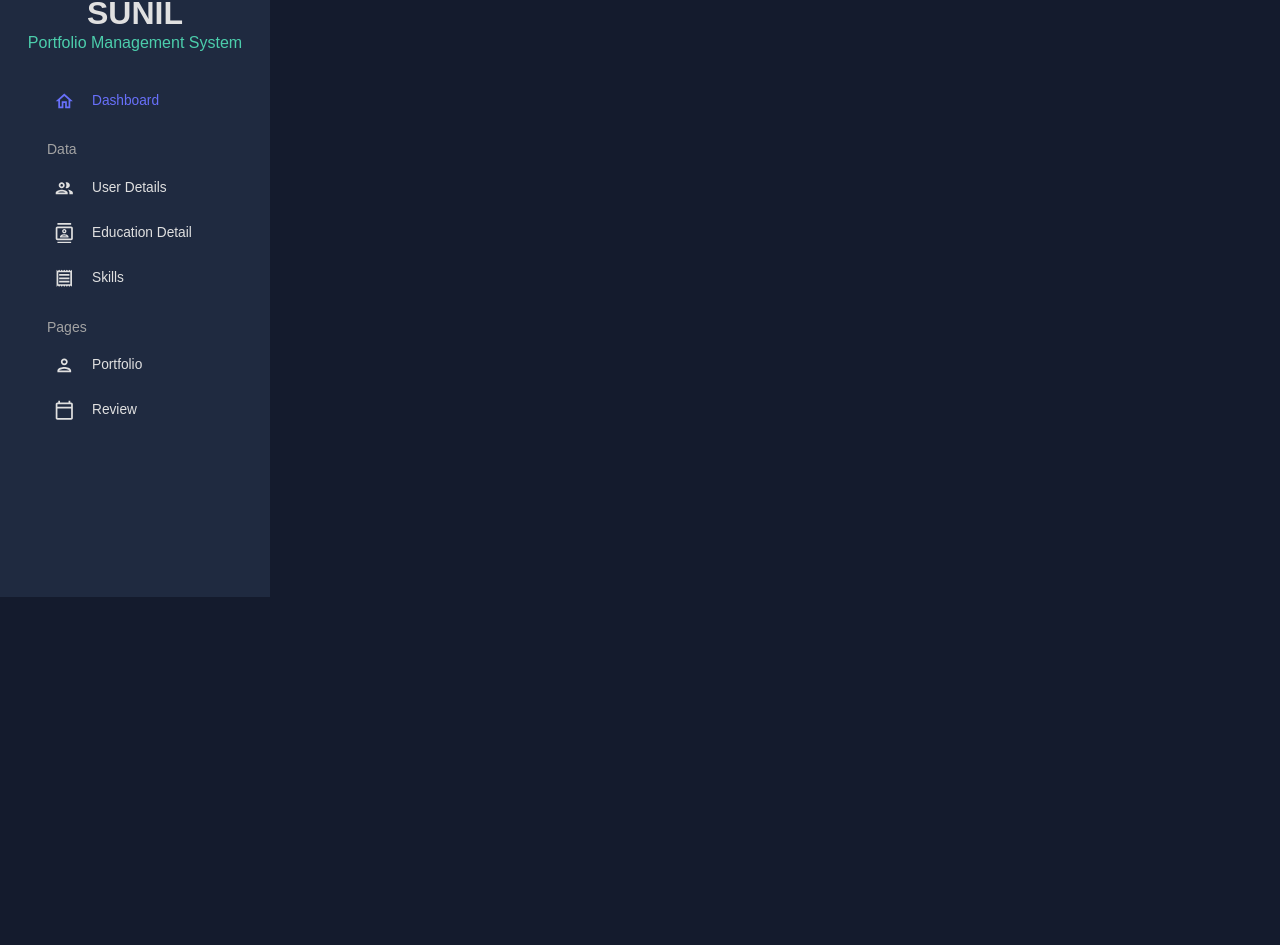
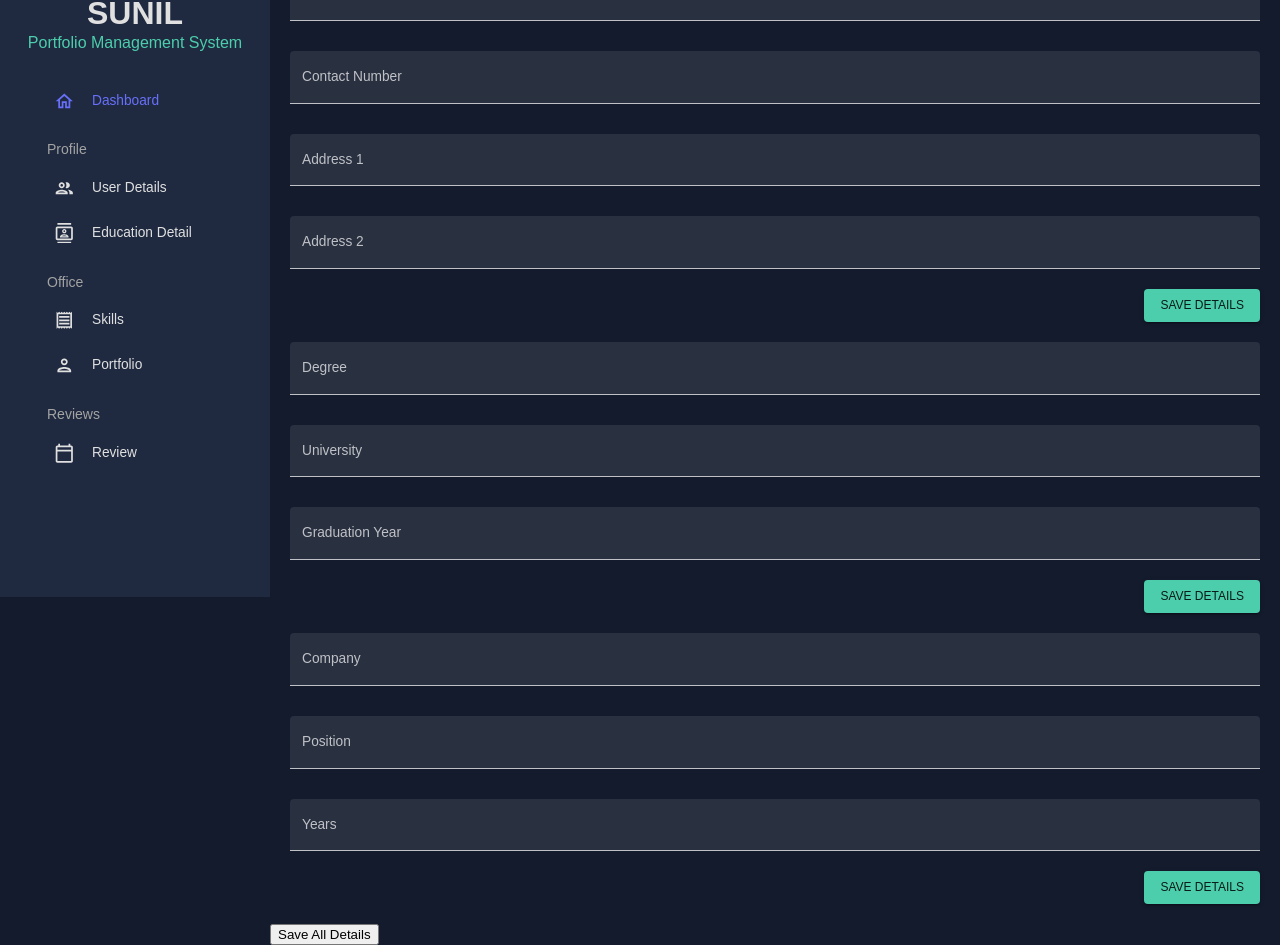
Before and after one commit to srpuce11/portfolio-management-system, a React (Create React App) app: page /reviews in a window 1280 px wide. Shown: the part 203-1148 px from the top of the page. Before the commit the page ends 800 px from the top, so only its background shows below. Built offline with nearby package versions, Linux system fonts and the light colour scheme.

Commit message:
form-not-working

```diff
--- a/src/Routes/RouterModule.jsx
+++ b/src/Routes/RouterModule.jsx
@@ -6,6 +6,11 @@ import { CssBaseline, ThemeProvider } from "@mui/material";
 import Sidebar from "./Sidebar";
 import Topbar from "./Topbar";
 import { ColorModeContext, useMode } from "./theme";
+import Form from "../components/form";
+import PersonalDetail from "../pages/personalDetail";
+import EducationDetails from "../pages/educationDetails";
+import EmploymentDetails from "../pages/employeeDetail";
+import FormContainer from "../components/form/formContainer";
 
 const RouterModule = () => {
   const [theme, colorMode] = useMode();
@@ -19,6 +24,11 @@ const RouterModule = () => {
             <Topbar />
             <Routes>
               <Route path="/home" element={<HomePage />} />
+              <Route path="/personal" element={<PersonalDetail />} />
+              <Route path="/education" element={<EducationDetails />} />
+              <Route path="/skills" element={<PersonalDetail />} />
+              <Route path="/employee" element={<EmploymentDetails />} />
+              <Route path="/reviews" element={<FormContainer />} />
             </Routes>
           </main>
         </div>
--- a/src/Routes/Sidebar.jsx
+++ b/src/Routes/Sidebar.jsx
@@ -138,47 +138,56 @@ const Sidebar = () => {
               color={colors.grey[300]}
               sx={{ m: "15px 0 5px 20px" }}
             >
-              Data
+              Profile
             </Typography>
             <Item
               title="User Details"
-              to="/team"
+              to="/personal"
               icon={<PeopleOutlinedIcon />}
               selected={selected}
               setSelected={setSelected}
             />
             <Item
               title="Education Detail"
-              to="/contacts"
+              to="/education"
               icon={<ContactsOutlinedIcon />}
               selected={selected}
               setSelected={setSelected}
             />
-            <Item
-              title="Skills"
-              to="/invoices"
-              icon={<ReceiptOutlinedIcon />}
-              selected={selected}
-              setSelected={setSelected}
-            />
+
 
             <Typography
               variant="h6"
               color={colors.grey[300]}
               sx={{ m: "15px 0 5px 20px" }}
             >
-              Pages
+            Office
             </Typography>
             <Item
+            title="Skills"
+            to="/skills"
+            icon={<ReceiptOutlinedIcon />}
+            selected={selected}
+            setSelected={setSelected}
+          />
+            <Item
               title="Portfolio"
-              to="/form"
+              to="/employee"
               icon={<PersonOutlinedIcon />}
               selected={selected}
               setSelected={setSelected}
             />
+            <Typography
+            variant="h6"
+            color={colors.grey[300]}
+            sx={{ m: "15px 0 5px 20px" }}
+          >
+
+          Reviews
+          </Typography>
             <Item
               title="Review"
-              to="/calendar"
+              to="/reviews"
               icon={<CalendarTodayOutlinedIcon />}
               selected={selected}
               setSelected={setSelected}
--- /dev/null
+++ b/src/components/form/formContainer.jsx
@@ -0,0 +1,37 @@
+import React, { useState } from "react";
+import PersonalDetails from "../../pages/personalDetail";
+import EducationDetails from "../../pages/educationDetails";
+import EmploymentDetails from "../../pages/employeeDetail";
+
+const FormContainer = () => {
+  const [userId] = useState(new Date().getTime());
+  const [personalDetails, setPersonalDetails] = useState(null);
+  const [educationDetails, setEducationDetails] = useState(null);
+  const [employmentDetails, setEmploymentDetails] = useState(null);
+
+  const handleFormSubmit = (details, setDetails) => (values) => {
+    setDetails(values);
+  };
+
+  const handleFinalSubmit = () => {
+    const userDetails = {
+      userId,
+      ...personalDetails,
+      ...educationDetails,
+      ...employmentDetails,
+    };
+    localStorage.setItem(userId, JSON.stringify(userDetails));
+    console.log(`Data saved for user ID: ${userId}`, userDetails);
+  };
+
+  return (
+    <div>
+      <PersonalDetails onSubmit={handleFormSubmit(personalDetails, setPersonalDetails)} />
+      <EducationDetails onSubmit={handleFormSubmit(educationDetails, setEducationDetails)} />
+      <EmploymentDetails onSubmit={handleFormSubmit(employmentDetails, setEmploymentDetails)} />
+      <button onClick={handleFinalSubmit}>Save All Details</button>
+    </div>
+  );
+};
+
+export default FormContainer;
--- /dev/null
+++ b/src/components/form/index.jsx
@@ -0,0 +1,60 @@
+import React from "react";
+import { Box, Button, TextField } from "@mui/material";
+import { Formik } from "formik";
+
+const ReusableForm = ({ fields, initialValues, validationSchema, onSubmit }) => {
+  const handleFormSubmit = (values) => {
+    onSubmit(values);
+  };
+
+  return (
+    <Box m="20px">
+      <Formik
+        onSubmit={handleFormSubmit}
+        initialValues={initialValues}
+        validationSchema={validationSchema}
+      >
+        {({
+          values,
+          errors,
+          touched,
+          handleBlur,
+          handleChange,
+          handleSubmit,
+        }) => (
+          <form onSubmit={handleSubmit}>
+            <Box
+              display="grid"
+              gap="30px"
+              gridTemplateColumns="repeat(4, minmax(0, 1fr))"
+            >
+              {fields.map((field) => (
+                <TextField
+                  key={field.name}
+                  fullWidth
+                  variant="filled"
+                  type={field.type}
+                  label={field.label}
+                  onBlur={handleBlur}
+                  onChange={handleChange}
+                  value={values[field.name]}
+                  name={field.name}
+                  error={!!touched[field.name] && !!errors[field.name]}
+                  helperText={touched[field.name] && errors[field.name]}
+                  sx={{ gridColumn: field.gridColumn }}
+                />
+              ))}
+            </Box>
+            <Box display="flex" justifyContent="end" mt="20px">
+              <Button type="submit" color="secondary" variant="contained">
+                Save Details
+              </Button>
+            </Box>
+          </form>
+        )}
+      </Formik>
+    </Box>
+  );
+};
+
+export default ReusableForm;
--- /dev/null
+++ b/src/pages/educationDetails.jsx
@@ -0,0 +1,32 @@
+import React from "react";
+import ReusableForm from "../components/form/index";
+import * as yup from "yup";
+
+const educationDetailsFields = [
+  { name: "degree", label: "Degree", type: "text", gridColumn: "span 4" },
+  { name: "university", label: "University", type: "text", gridColumn: "span 4" },
+  { name: "graduationYear", label: "Graduation Year", type: "text", gridColumn: "span 4" },
+];
+
+const educationDetailsSchema = yup.object().shape({
+  degree: yup.string().required("required"),
+  university: yup.string().required("required"),
+  graduationYear: yup.string().required("required"),
+});
+
+const EducationDetails = ({ onSubmit }) => {
+  return (
+    <ReusableForm
+      fields={educationDetailsFields}
+      initialValues={{
+        degree: "",
+        university: "",
+        graduationYear: "",
+      }}
+      validationSchema={educationDetailsSchema}
+      onSubmit={onSubmit}
+    />
+  );
+};
+
+export default EducationDetails;
--- /dev/null
+++ b/src/pages/employeeDetail.jsx
@@ -0,0 +1,32 @@
+import React from "react";
+import ReusableForm from "../components/form/index";
+import * as yup from "yup";
+
+const employmentDetailsFields = [
+  { name: "company", label: "Company", type: "text", gridColumn: "span 4" },
+  { name: "position", label: "Position", type: "text", gridColumn: "span 4" },
+  { name: "years", label: "Years", type: "text", gridColumn: "span 4" },
+];
+
+const employmentDetailsSchema = yup.object().shape({
+  company: yup.string().required("required"),
+  position: yup.string().required("required"),
+  years: yup.string().required("required"),
+});
+
+const EmploymentDetails = ({ onSubmit }) => {
+  return (
+    <ReusableForm
+      fields={employmentDetailsFields}
+      initialValues={{
+        company: "",
+        position: "",
+        years: "",
+      }}
+      validationSchema={employmentDetailsSchema}
+      onSubmit={onSubmit}
+    />
+  );
+};
+
+export default EmploymentDetails;
--- /dev/null
+++ b/src/pages/personalDetail.jsx
@@ -0,0 +1,44 @@
+import React from "react";
+import ReusableForm from "../components/form/index";
+import * as yup from "yup";
+
+const phoneRegExp =
+  /^((\+[1-9]{1,4}[ -]?)|(\([0-9]{2,3}\)[ -]?)|([0-9]{2,4})[ -]?)*?[0-9]{3,4}[ -]?[0-9]{3,4}$/;
+
+const personalDetailsFields = [
+  { name: "firstName", label: "First Name", type: "text", gridColumn: "span 2" },
+  { name: "lastName", label: "Last Name", type: "text", gridColumn: "span 2" },
+  { name: "email", label: "Email", type: "text", gridColumn: "span 4" },
+  { name: "contact", label: "Contact Number", type: "text", gridColumn: "span 4" },
+  { name: "address1", label: "Address 1", type: "text", gridColumn: "span 4" },
+  { name: "address2", label: "Address 2", type: "text", gridColumn: "span 4" },
+];
+
+const personalDetailsSchema = yup.object().shape({
+//   firstName: yup.string().required("required"),
+//   lastName: yup.string().required("required"),
+  email: yup.string().email("invalid email").required("required"),
+//   contact: yup.string().matches(phoneRegExp, "Phone number is not valid").required("required"),
+//   address1: yup.string().required("required"),
+//   address2: yup.string().required("required"),
+});
+
+const PersonalDetails = ({ onSubmit }) => {
+  return (
+    <ReusableForm
+      fields={personalDetailsFields}
+      initialValues={{
+        firstName: "",
+        lastName: "",
+        email: "",
+        contact: "",
+        address1: "",
+        address2: "",
+      }}
+      validationSchema={personalDetailsSchema}
+      onSubmit={onSubmit}
+    />
+  );
+};
+
+export default PersonalDetails;
```
Also changed, not shown: src/components/header/Header.jsx (added, +24 -0 lines).
